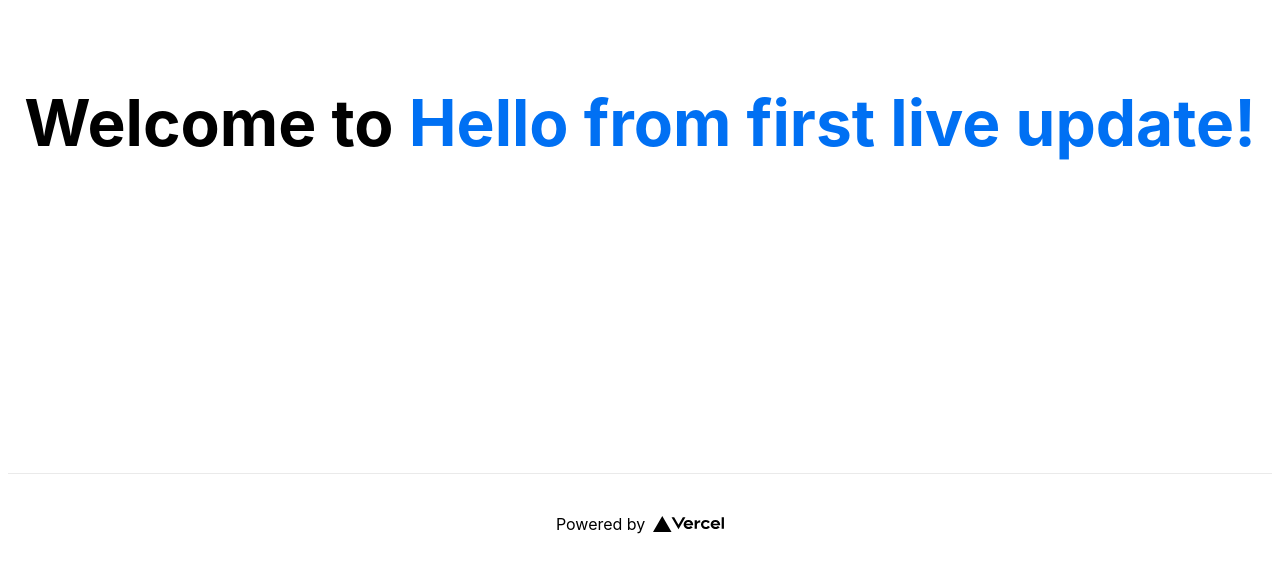
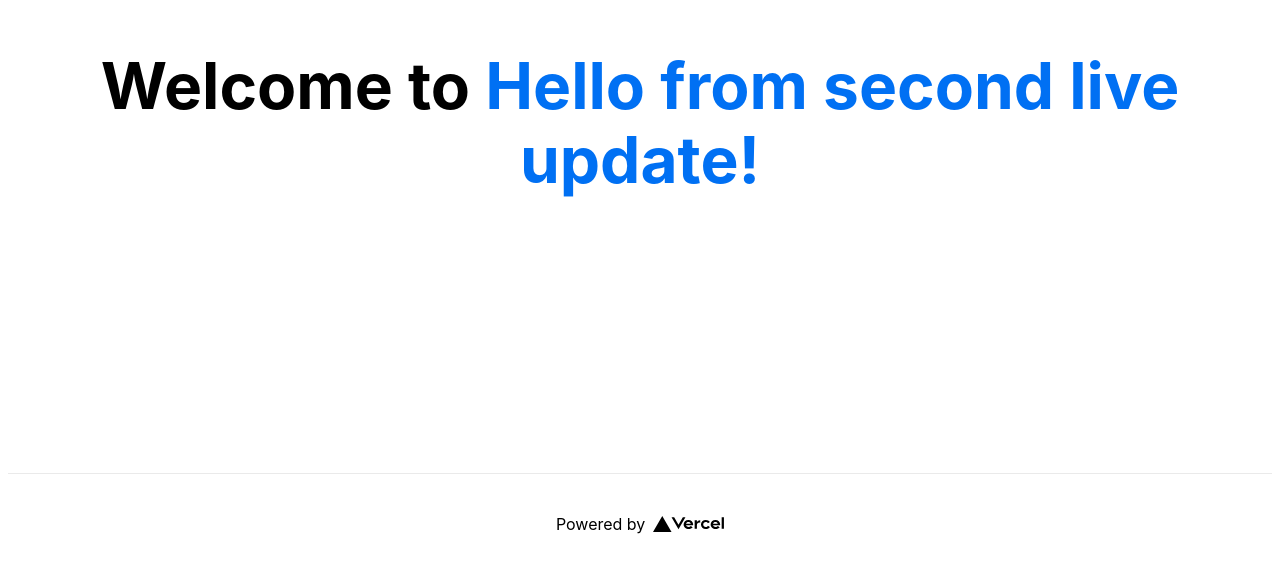
Before and after one commit to dabit3/next-serverless-github-actions, a Next.js app: page / in a window 1280 px wide. Shown: the part 227-800 px from the top of the page. Built offline with nearby package versions, Linux system fonts and the light colour scheme.

Commit message:
updated workflow

```diff
--- a/pages/index.js
+++ b/pages/index.js
@@ -11,7 +11,7 @@ export default function Home() {
 
       <main className={styles.main}>
         <h1 className={styles.title}>
-          Welcome to <a href="https://nextjs.org">Hello from first live update!</a>
+          Welcome to <a href="https://nextjs.org">Hello from second live update!</a>
         </h1>
       </main>
 
```
